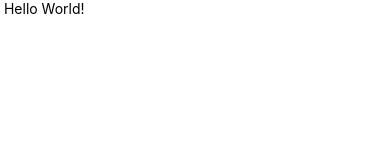
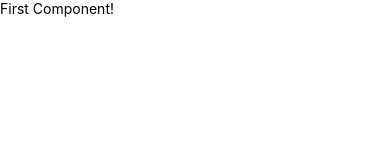
Before and after one commit to paulazaidel/react-native-exercises, a React Native app: screen / in a window 390 px wide. Shown: the top 160 px of the page. Built offline with nearby package versions, Linux system fonts and the light colour scheme.

Commit message:
Added first component on App.js

```diff
--- a/src/App.js
+++ b/src/App.js
@@ -1,4 +1,10 @@
 import React from 'react'
-import { Text } from 'react-native'
+import { View } from 'react-native'
 
-export default () => <Text> Hello World!</Text>
+import FirstComponent from './components/FirstComponent'
+
+export default () => (
+    <View>
+        <FirstComponent />
+    </View>
+)
```
